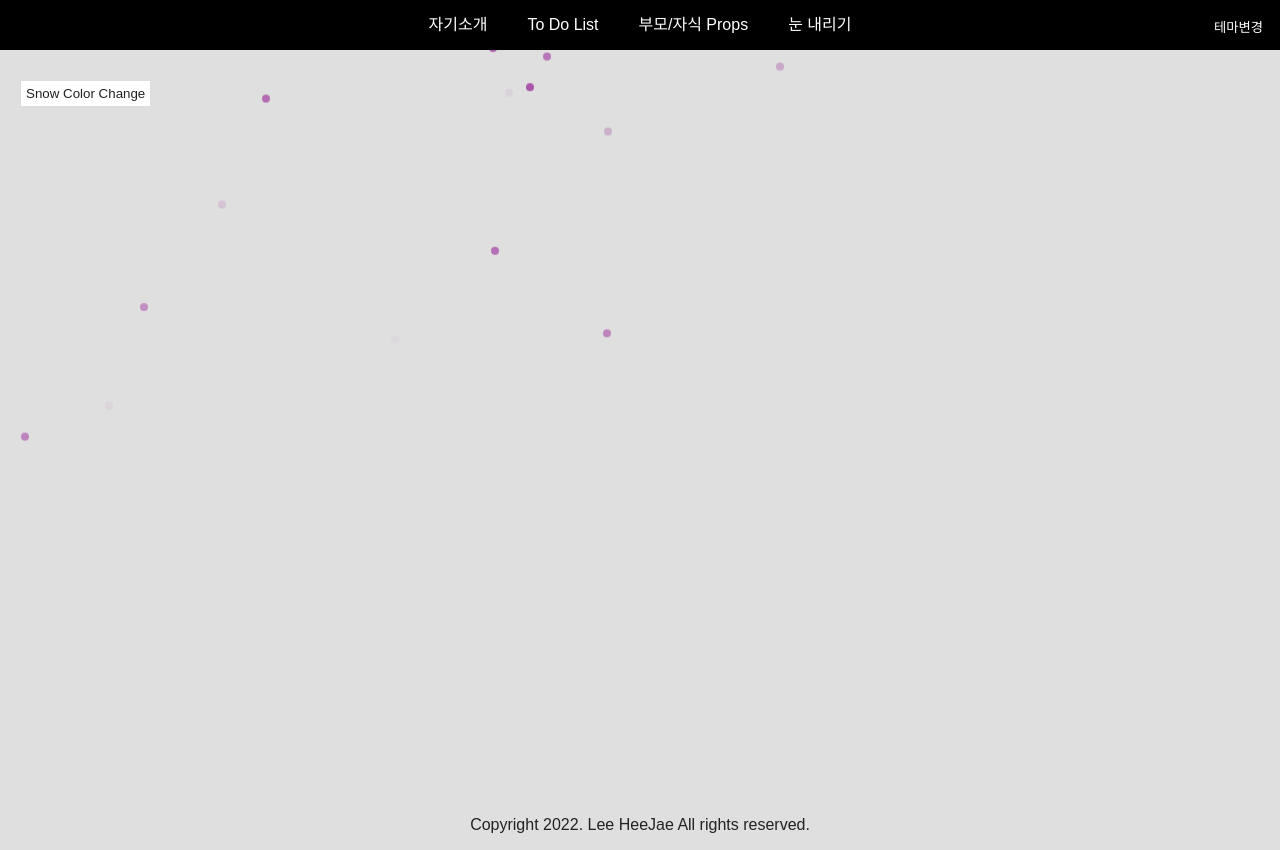
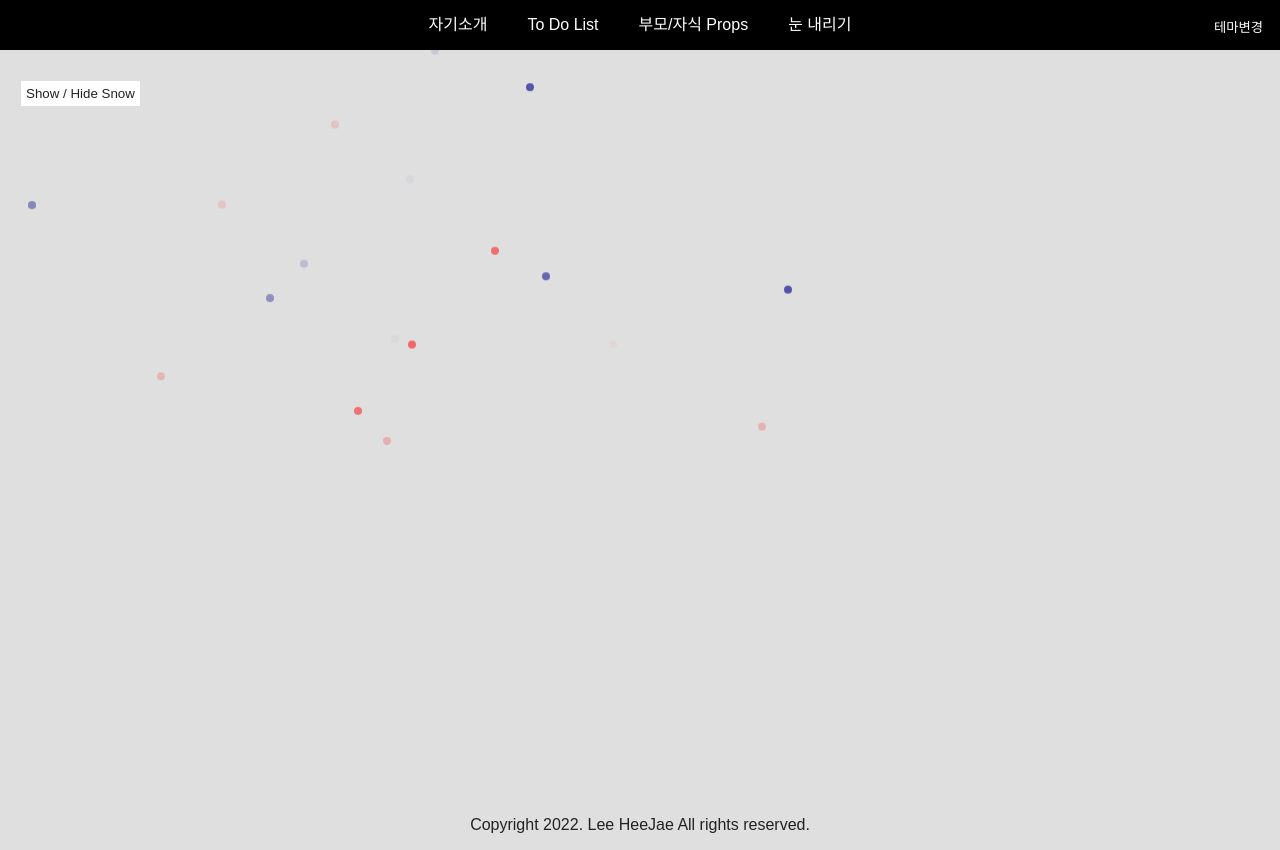
Before and after one commit to heejae0811/react-study, a React (Create React App) app: page /snow in a window 1280 px wide. Built offline with nearby package versions, Linux system fonts and the light colour scheme.

Commit message:
눈 show/hide

```diff
--- a/src/component/snow/Snow.js
+++ b/src/component/snow/Snow.js
@@ -1,7 +1,7 @@
 import Snowflake from './Snowflake'
 import './snowflake.scss'
 
-const Snow = ({active}) => {
+const Snow = ({isShow}) => {
   const snowList = [0, 1, 2, 3, 4, 5, 6, 7, 8, 9, 10, 11, 12, 13, 14, 15, 16, 17, 18, 19, 20]
 
   return (
@@ -10,7 +10,7 @@ const Snow = ({active}) => {
         snowList.map((item, i) => (
           <Snowflake
             key={`snow-${i}`}
-            active={active}
+            isShow={isShow}
           />
         ))
       }
--- a/src/component/snow/Snowflake.js
+++ b/src/component/snow/Snowflake.js
@@ -1,15 +1,6 @@
-const Snowflake = ({active}) => {
-  const whiteSnowStyle = {
+const Snowflake = () => {
+  const snowStyle = {
     left: `${Math.random() * window.screen.width}px`,
-    // backgroundColor: `blue`,
-    opacity: Math.random(),
-    animation: `fall 10s linear infinite`,
-    animationDelay: `${(Math.random() * 15)}s`
-  }
-
-  const blackSnowStyle = {
-    left: `${Math.random() * window.screen.width}px`,
-    // backgroundColor: `red`,
     opacity: Math.random(),
     animation: `fall 10s linear infinite`,
     animationDelay: `${(Math.random() * 15)}s`
@@ -19,7 +10,7 @@ const Snowflake = ({active}) => {
     <>
       <div
         className="snowflake"
-        style={active ? whiteSnowStyle : blackSnowStyle}/>
+        style={snowStyle}/>
     </>
   )
 }
--- a/src/component/theme/Theme.js
+++ b/src/component/theme/Theme.js
@@ -1,7 +1,7 @@
 export const lightTheme = {
   bgColor: '#dfdfdf',
   textColor: '#222',
-  snowColor: 'darkmagenta'
+  snowColor: 'darkblue'
 }
 
 export const darkTheme = {
--- a/src/pages/snow/index.js
+++ b/src/pages/snow/index.js
@@ -3,19 +3,20 @@ import Snow from '../../component/snow/Snow'
 import './index.scss'
 
 function SnowPage() {
-  const [active, isActive] = useState(false)
+  const [isShow, setIsShow] = useState(true)
 
-  const showThemeChange = () => {
-    isActive(!active)
+  const toggleSnow = () => {
+    setIsShow(!isShow)
   }
 
   return (
     <div className="snow-page">
-      <button onClick={showThemeChange}>Snow Color Change</button>
+      <button onClick={toggleSnow}>Show / Hide Snow</button>
 
-      <Snow
-        active={active}
-        isActive={isActive}/>
+      {
+        isShow &&
+        <Snow/>
+      }
     </div>
   )
 }
--- a/src/pages/snow/index.scss
+++ b/src/pages/snow/index.scss
@@ -4,4 +4,8 @@
     border: 1px solid #ddd;
     background-color: #fff;
   }
+
+  .snowflake {
+    background-color: red;
+  }
 }
```
